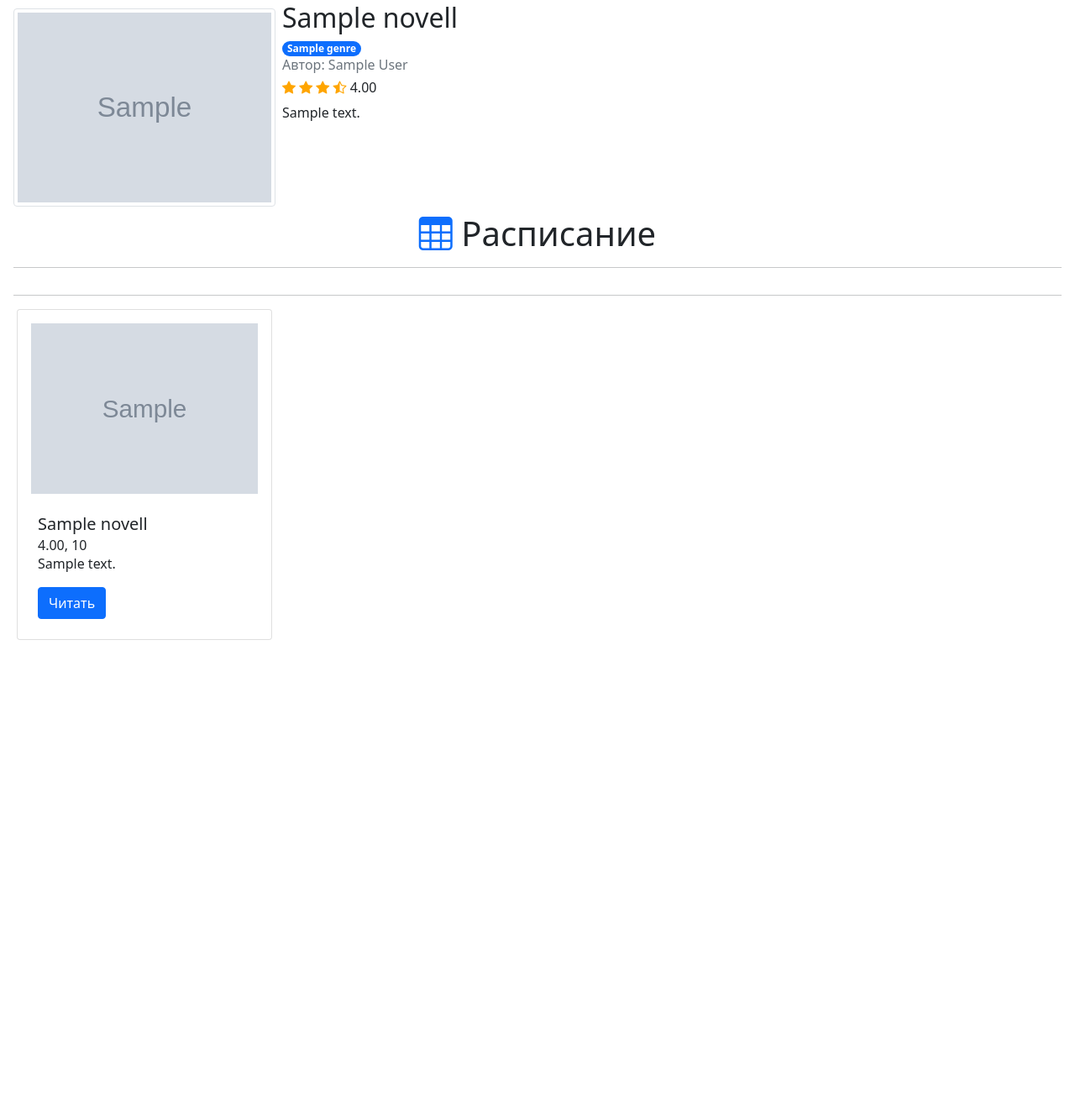
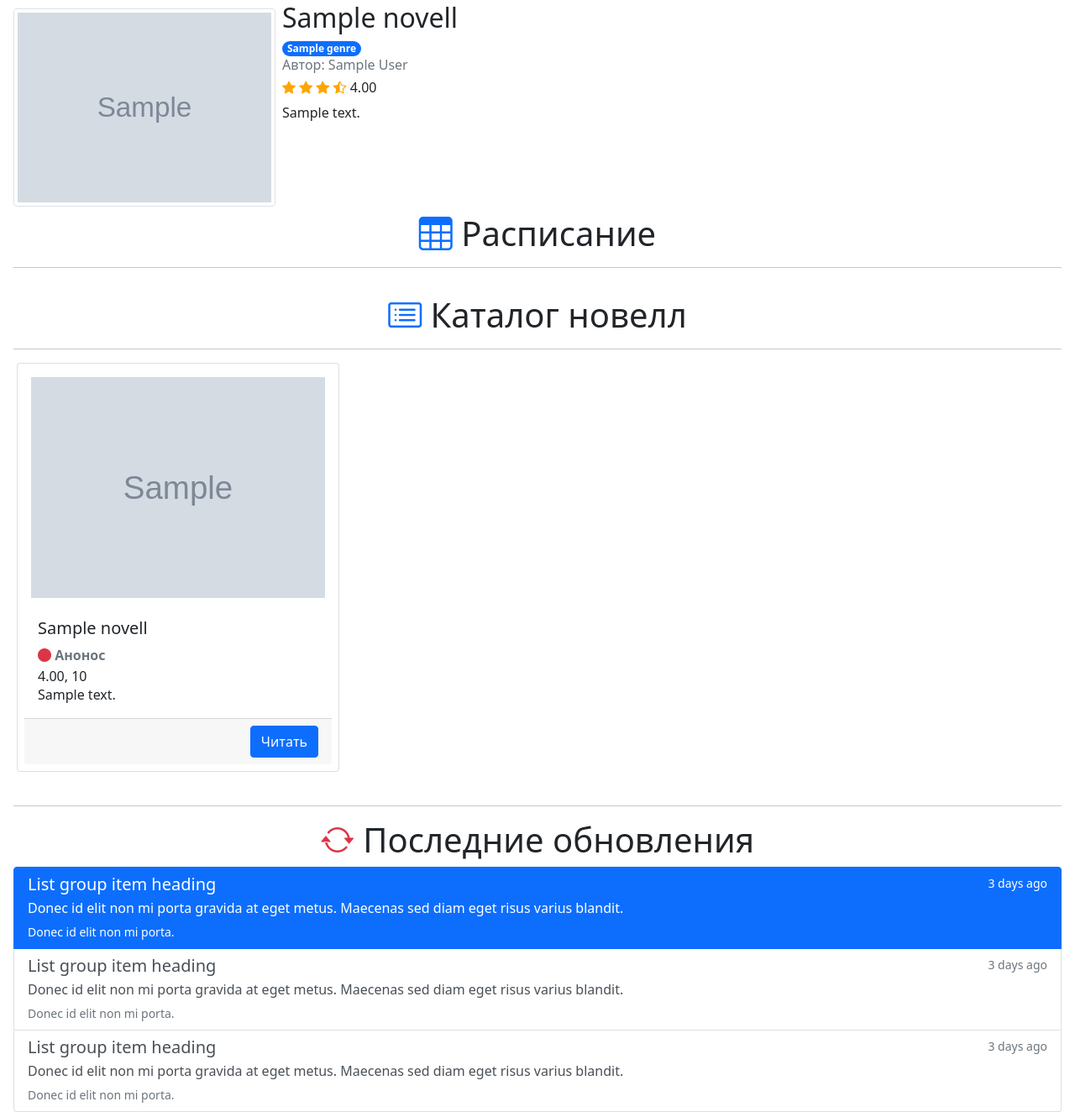
Before and after one commit to xOviwyRx/novells_site, a Django app: page / in a window 1280 px wide. Shown: the part 667-1991 px from the top of the page at 84% size. Before the commit the page ends 1429 px from the top, so only its background shows below. Run offline with Django 3.2, Linux system fonts and the light colour scheme; tables that the repository leaves empty hold one stand-in row (values such as "Sample post"); grey boxes marked "Sample" are stand-in pictures; some libraries are stand-ins or nearby versions.

Commit message:
0.0.3 upgrading index page

```diff
--- a/novells_site/static/core/home.css
+++ b/novells_site/static/core/home.css
@@ -3,11 +3,10 @@
     display: flex;
     flex-wrap: nowrap;
     overflow-x: auto;
-    overflow-x: scroll;
-
+    width: 100%;
 }
 
 
-.card {
+.scrolling-wrapper-flexbox .card {
     flex: 0 0 auto;
 }
--- a/novells_site/templates/core/test.html
+++ b/novells_site/templates/core/test.html
@@ -77,26 +77,76 @@
         </div>
 
 
+        <h1 class="text-center mt-3"><i class="bi bi-card-list text-primary"
+                                        style="vertical-align: bottom"></i> Каталог новелл</h1>
         <hr class="featurette-divider">
 
-        <div class="row">
-            <div class="scrolling-wrapper-flexbox">
+
+        <div class="row scrolling-wrapper-flexbox pb-4">
             {% for nov in all_novells %}
-                    <div class="col-3">
-                        <div class="card p-2 mx-1">
+                <div class="col-xxl-3 col-md-4 col-sm-6">
+                    <div class="card p-2 mx-1 h-100">
+
                         <img src="{{ nov.poster.url }}" class="card-img-top rounded p-2" alt="{{ nov.original_title }}">
                         <div class="card-body">
                             <h5 class="card-title">{{ nov.original_title }}</h5>
-                                <h6 class="card-subtitle">{{ nov.rating }}, {{ nov.views }}</h6>
-                                <p class="card-text">{{ nov.description|truncatechars:200 }}</p>
+                            {% if nov.status == 'OG' %}
+                                <span class="text-muted font-weight-bold"><i
+                                        class="bi bi-circle-fill text-primary"></i> Онгоинг</span>
+                            {% elif nov.status == 'AN' %}
+                                <span class="text-muted font-weight-bold"><i class="bi bi-circle-fill text-danger"></i> Анонос</span>
+                            {% elif nov.status == 'CT' %}
+                                Завершено
+                            {% endif %}
+                            <h6 class="card-subtitle mt-1">{{ nov.rating }}, {{ nov.views }}</h6>
+                            <p class="card-text">{{ nov.description|truncatechars:250 }}</p>
+                        </div>
+                        <div class="card-footer d-flex justify-content-end">
                             <a href="#" class="btn btn-primary">Читать</a>
+
                         </div>
                     </div>
                 </div>
             {% endfor %}
+
+        </div>
+
+        <hr class="featurette-divider">
+        <h1 class="text-center"><i class="bi bi-arrow-repeat text-danger" style="vertical-align: bottom"></i> Последние
+            обновления</h1>
+        <div class="row">
+            <div class="col-12">
+                <div class="list-group">
+                    <a href="#" class="list-group-item list-group-item-action active" aria-current="true">
+                        <div class="d-flex w-100 justify-content-between">
+                            <h5 class="mb-1">List group item heading</h5>
+                            <small>3 days ago</small>
+                        </div>
+                        <p class="mb-1">Donec id elit non mi porta gravida at eget metus. Maecenas sed diam eget risus
+                            varius blandit.</p>
+                        <small>Donec id elit non mi porta.</small>
+                    </a>
+                    <a href="#" class="list-group-item list-group-item-action">
+                        <div class="d-flex w-100 justify-content-between">
+                            <h5 class="mb-1">List group item heading</h5>
+                            <small class="text-muted">3 days ago</small>
+                        </div>
+                        <p class="mb-1">Donec id elit non mi porta gravida at eget metus. Maecenas sed diam eget risus
+                            varius blandit.</p>
+                        <small class="text-muted">Donec id elit non mi porta.</small>
+                    </a>
+                    <a href="#" class="list-group-item list-group-item-action">
+                        <div class="d-flex w-100 justify-content-between">
+                            <h5 class="mb-1">List group item heading</h5>
+                            <small class="text-muted">3 days ago</small>
+                        </div>
+                        <p class="mb-1">Donec id elit non mi porta gravida at eget metus. Maecenas sed diam eget risus
+                            varius blandit.</p>
+                        <small class="text-muted">Donec id elit non mi porta.</small>
+                    </a>
                 </div>
             </div>
-
+        </div>
 
     </div>
 
```
Also changed, not shown: novells_site/templates/core/home.html (+58 -19 lines). Lines whose indentation alone changed are shown as unchanged.
